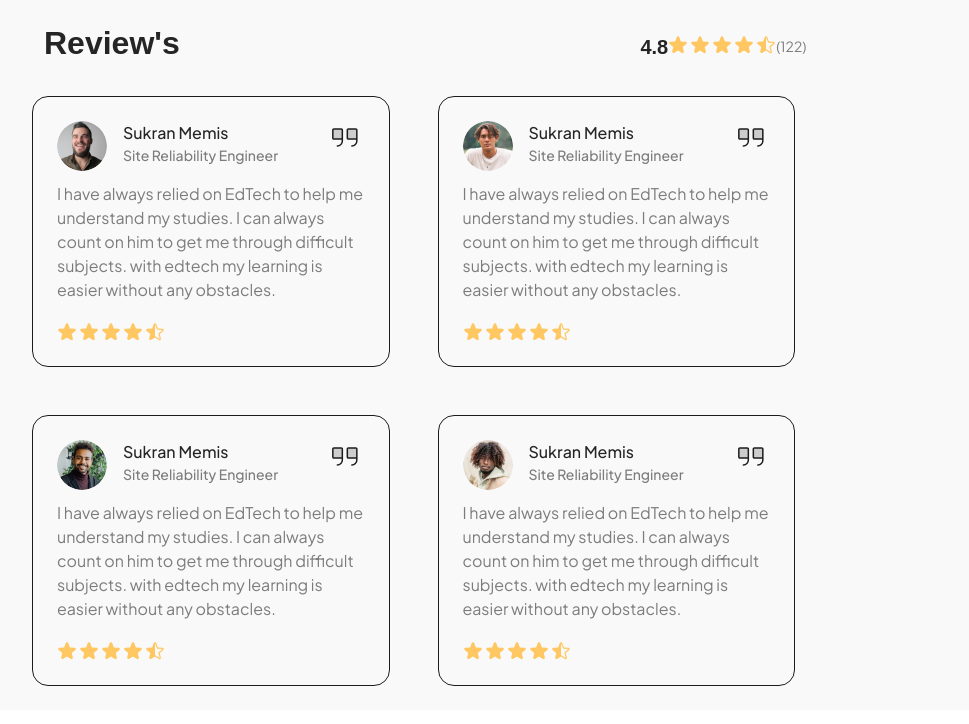
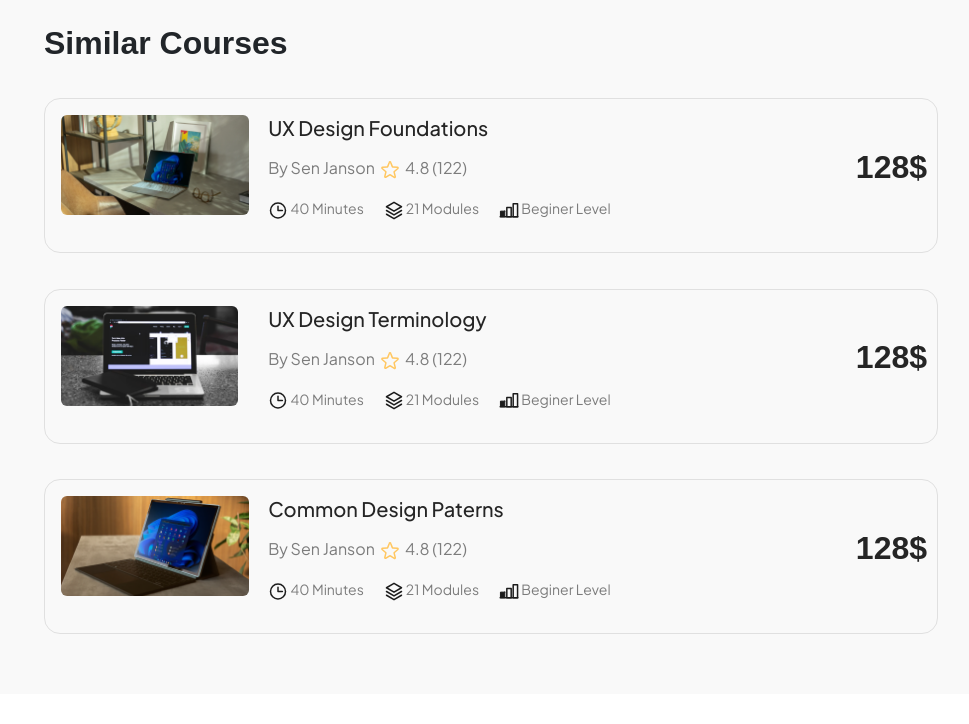
Before and after one commit to OrkhanKarimli/cardscomponent, a React (Create React App) app: page / in a window 1280 px wide. Shown: the top 724 px of the page, without its empty margins (36-1005 px from the left). Built offline with nearby package versions, Linux system fonts and the light colour scheme; a web font is replaced by a local one.

Commit message:
Finish Similar Courses

```diff
--- a/src/App.js
+++ b/src/App.js
@@ -1,6 +1,6 @@
 import "./App.css";
 import "./scss/style.scss";
-import LearnerSearchCategories from "./components/AuthorReview";
+import LearnerSearchCategories from "./components/SimilarCourses";
 function App() {
   return(
 <LearnerSearchCategories/>
--- a/src/components/AuthorReview.jsx
+++ b/src/components/AuthorReview.jsx
@@ -8,6 +8,7 @@ import img3 from "../image/authorimg6.png"
 const AuthorReview = () => {
   return (
     <div className="container-fluid author-review-main">
+
       <div className="row">
         <div className="col-md-9">
           <div className="row">
--- /dev/null
+++ b/src/components/SimilarCourses.jsx
@@ -0,0 +1,35 @@
+import React from "react";
+import CourseList from "./CourseList";
+import img from "../image/image1118.png";
+import img1 from "../image/image118.png";
+import img2 from "../image/image119.png";
+const SimilarCourses = () => {
+  return (
+    <div className="container-fluid similar-course-main">
+        <h5>
+            Similar Courses
+        </h5>
+      <div className="row">
+        <div className="col-md-9 ">
+          <CourseList
+            cardimg={img}
+            cardHead={"UX Design Foundations"}
+            className={"col-md-12 similar-courses-fix"}
+          />
+          <CourseList
+            cardimg={img1}
+            cardHead={"UX Design Terminology"}
+            className={"col-md-12 similar-courses-fix"}
+          />
+          <CourseList
+            cardimg={img2}
+            cardHead={"Common Design Paterns"}
+            className={"col-md-12 similar-courses-fix"}
+          />
+        </div>
+      </div>
+    </div>
+  );
+};
+
+export default SimilarCourses;
--- /dev/null
+++ b/src/scss/_similarcourses.scss
@@ -0,0 +1,21 @@
+.similar-course-main{
+    background-color: $author_info_color;
+    padding: 24px 0px 24px 80px !important;
+    overflow-x: hidden;
+    h5{
+        font-size: 32px;
+        font-weight: bolder;
+        line-height: 38.4px;
+        font-family: $font-general;
+        margin-bottom: 3%;
+    }
+}
+.similar-courses-fix{
+
+    h4{
+        padding-left: 40%;
+    }
+    li{
+        width: 23% !important;
+    }
+}
--- a/src/scss/style.scss
+++ b/src/scss/style.scss
@@ -46,4 +46,5 @@
 @import "topauthors";
 @import "learnerbrowse";
 @import "authorcourse";
-@import "review"
+@import "review";
+@import "similarcourses"
```
